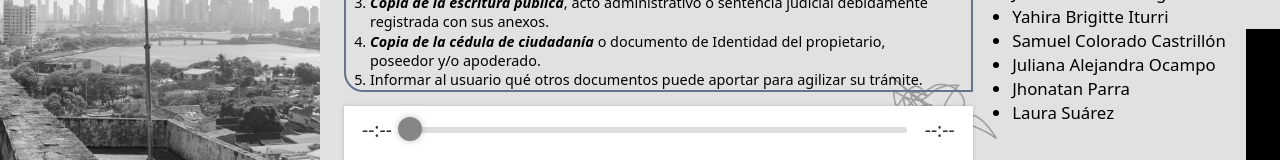
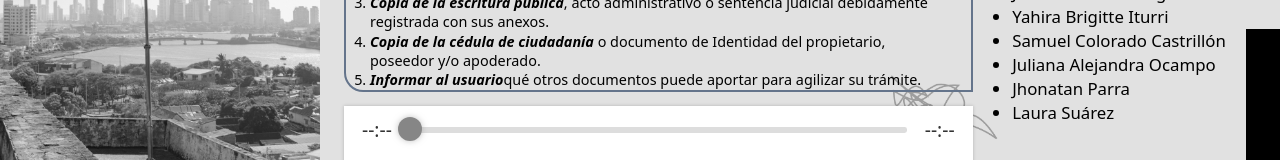
Before and after one commit to EsJuan-az/Mutacion-cac, a React (Vite) app: page / in a window 1280 px wide. Shown: the part 579-739 px from the top of the page. Built offline with nearby package versions, Linux system fonts and the light colour scheme; no server answers; a web font is replaced by a local one.

Commit message:
Negrilla de un texto.

```diff
--- a/src/components/mutaciones/Requirements/index.jsx
+++ b/src/components/mutaciones/Requirements/index.jsx
@@ -39,7 +39,12 @@ function Requirements() {
           o documento de Identidad del propietario, poseedor y/o apoderado.
         </li>
         <li>
-          Informar al usuario qué otros documentos puede aportar para agilizar
+         <em>
+            <b>
+             Informar al usuario
+            </b>
+         </em>
+ qué otros documentos puede aportar para agilizar
           su trámite.{" "}
         </li>
       </ol>
```
